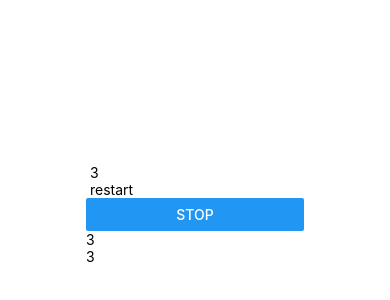
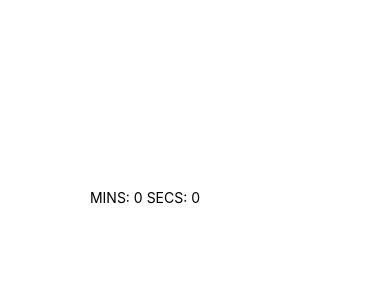
Before and after one commit to jkuzmanovik/pomodoro-timer, a React Native app: screen / in a window 390 px wide. Shown: the part 208-508 px from the top of the page. Built offline with nearby package versions, Linux system fonts and the light colour scheme.

Commit message:
timer.js showing coorct time from fullTime

```diff
--- a/App.js
+++ b/App.js
@@ -1,6 +1,6 @@
 import React from 'react';
 import { StyleSheet, Text, View } from 'react-native';
-import Timer from './components/timer'
+import Timer from './components/counter'
 
 export default class App extends React.Component {
   render() {
--- a/components/counter.js
+++ b/components/counter.js
@@ -0,0 +1,26 @@
+import React from 'react';
+import { Text,View,Button } from 'react-native';
+import Input from './input'
+import Timer from './timer'
+export default class Counter extends React.Component{
+    constructor(props){
+        super(props)
+        this.state = {
+            mins:'',
+            secs:'',
+            showCounter: true
+        }
+    }
+    updateMins = (mins) => { this.setState({mins}) }
+
+    updateSecs = (secs) => { this.setState({secs}) }
+
+    render(){
+       return(
+            <View>
+                <Timer mins = {this.state.mins - '0'} secs = {this.state.secs - '0'} />
+                <Input changeMins= {this.updateMins} changeSecs = {this.updateSecs} mins = {this.state.mins} secs={this.state.secs}/>
+            </View>
+        )
+    }
+}
--- a/components/input.js
+++ b/components/input.js
@@ -3,7 +3,7 @@ import { Text,TextInput,View } from 'react-native';
 
 export default (props) => (
     <View>
-        <TextInput value = {props.secs} onChangeText = {props.changeMins}  />
-        <TextInput value = {props.secs} onChangeText =  {props.changeSecs} />
+        <TextInput value = {props.mins} onChangeText = {props.changeMins}  />
+        <TextInput value = {props.secs} onChangeText = {props.changeSecs}  />
     </View>
 )
--- a/components/timer.js
+++ b/components/timer.js
@@ -1,57 +1,31 @@
 import React from 'react';
-import { Text,View,Button } from 'react-native';
-import Input from './input'
+import { Text,View } from 'react-native';
 
 export default class Timer extends React.Component{
     constructor(props){
         super(props)
         this.state = {
-            secs:10,
-            showCounter: true
-        }
+            fullTime: this.props.secs + (this.props.mins * 60)
     }
+}
 
-    startCounter = () => {
-        this.setState(prevState => ({ showCounter: !prevState.showCounter }))
-        this.interval = setInterval(this.startCount,1000)
-    }
-
-    startCount = () => {
-        if(this.state.secs !== 0)
-            this.setState(prevState =>({ secs: prevState.secs + - 1 }))
-        else
-            clearInterval(this.interval)
-        }
-
-    updateSecs = (secs) => { this.setState(prevState => ({ secs: prevState.secs + (secs - '0') })) }
-
-    updateMins = (mins) => { this.setState(prevState => ({ secs: prevState.secs + (mins- '0') * 60 })) }
-
-    stopCounter = () => {
-        clearInterval(this.interval)
-         this.setState(prevState => ({ showCounter: !prevState.showCounter }))
-    }
-
-    componentWillUnmount(){
-        clearInterval(this.interval)
-    }
-    componentDidMount(){
-        this.startCounter()
+    componentWillReceiveProps(nextProps){
+        this.setState({
+            fullTime: nextProps.secs + (nextProps.mins * 60)
+        })
     }
 
     render(){
-        let showButton  = null;
-        if(this.state.showCounter)
-            showButton = <Button title='start' onPress={this.startCounter} />
-        else
-            showButton = <Button title='stop' onPress={this.stopCounter} />
-        return(
+        return (
             <View>
-                <Text> {this.state.secs} </Text>
-                <Text> restart </Text>
-                {showButton}
-                <Input changeMins= {this.updateMins} changeSecs = {this.updateSecs} secs={this.state.secs}/>
+               <Text> MINS: {Math.floor(this.state.fullTime / 60)} SECS: {this.state.fullTime % 60} </Text>
+
             </View>
         )
     }
+
+
+
+
+
 }
```
